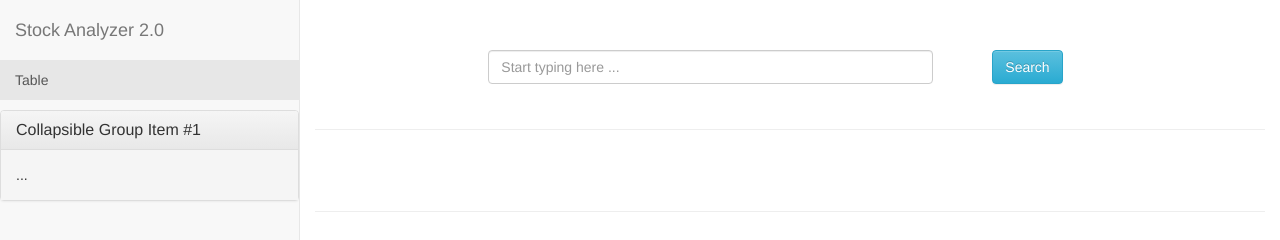
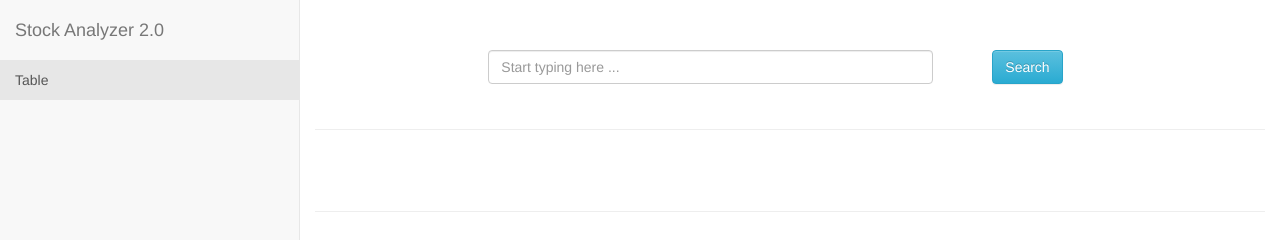
Before and after one commit to udai-singh/StockAnalyzer2, a website: page app/index0.html in a window 1280 px wide. Shown: the top 240 px of the page. Drawn offline with Linux system fonts and the light colour scheme.

Commit message:
removed collapsible dropdown

```diff
--- a/app/index0.html
+++ b/app/index0.html
@@ -93,7 +93,7 @@
         <li class="active"><a href="#" class="">Table</a></li>
       </ul>
 
-      <div class="panel-group" id="accordion" role="tablist" aria-multiselectable="true">
+      <!-- <div class="panel-group" id="accordion" role="tablist" aria-multiselectable="true">
         <div class="panel panel-default">
           <div class="panel-heading" role="tab" id="headingOne">
             <h4 class="panel-title">
@@ -108,7 +108,7 @@
             </div>
           </div>
         </div>
-      </div>
+      </div> -->
 
     </div>
 
```
